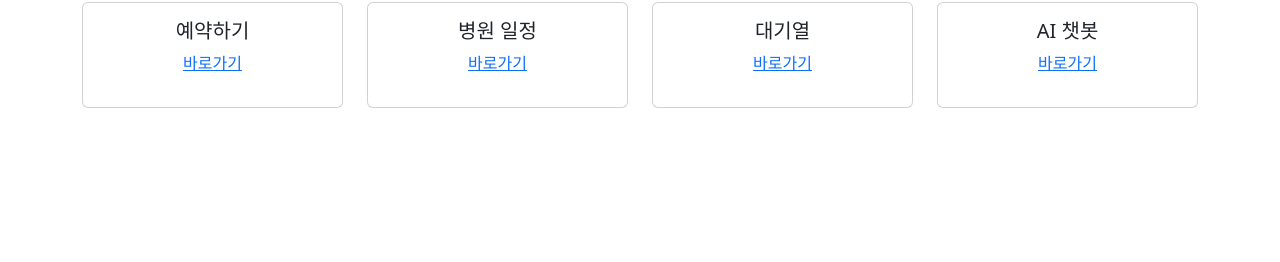
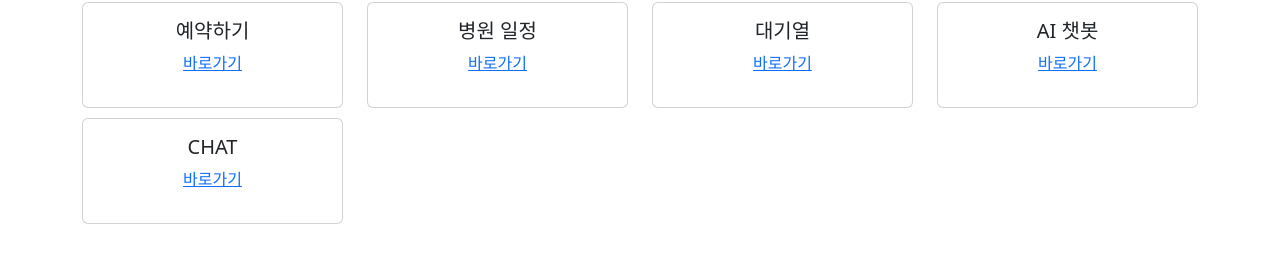
Before and after one commit to quasar2yh/KHIS, a React (Create React App) app in the folder front-react/: page / in a window 1280 px wide. Shown: the part 440-702 px from the top of the page. Built offline with nearby package versions, Linux system fonts and the light colour scheme; no server answers.

Commit message:
Update: Chat 컴포넌트에서 !Accountinfo 로딩처리

```diff
--- a/front-react/src/Layout/Footer.jsx
+++ b/front-react/src/Layout/Footer.jsx
@@ -54,8 +54,19 @@ const Footer = () => {
               </div>
             </div>
           </div>
+          <div className="col-md-3" style={{marginTop :"10px"}}>
+            <div className="card">
+              <div className="card-body">
+                <h5 className="card-title text-uppercase">Chat</h5>
+                <ul className="list-unstyled">
+                  <li><a href="/chat">바로가기</a></li>
+                </ul>
+              </div>
+            </div>
+          </div>
         </div>
       </div>
+
     </footer>
   );
 };
--- a/front-react/src/Layout/Header.jsx
+++ b/front-react/src/Layout/Header.jsx
@@ -29,8 +29,9 @@ function Header() {
         navigate('/login');
     };
 
+    console.log("Cookies:", Cookies.get());
     console.log("accountInfo: ", accountInfo);
-    console.log("Cookies:", Cookies.get());
+
     return (<>
         <Navbar expand="lg" className="bg-body-tertiary">
             <Container>
--- a/front-react/src/components/Chat.jsx
+++ b/front-react/src/components/Chat.jsx
@@ -3,66 +3,61 @@ import { getChatMessages, sendMessage, getAllUser } from '../apis/apis';
 import { useSelector } from 'react-redux';
 import './Chat.css';
 
-const Chat = ({loggedInUserId}) => {
-    // const accountInfo = useSelector(state => state.userReducer.accountInfo);
+const Chat = () => {
+    const accountInfo = useSelector(state => state.userReducer.accountInfo);
     const [messages, setMessages] = useState([]);
     const [input, setInput] = useState('');
     const [selectedUser, setSelectedUser] = useState(null);
     const [userMap, setUserMap] = useState({});
     const [users, setUsers] = useState([]);
-    // console.log("dddddddddddddddddddddd",accountInfo)
-// accountInfo에서 로그인한 유저 ID를 가져옴
 
-    // // accountInfo가 로드될 때까지 로딩 상태 유지
-    // if (!accountInfo) {
-    //     return <div>Loading chat...</div>; // 로딩 상태 표시
-    // }
 
-    // const loggedInUserId = accountInfo.id; // accountInfo가 존재할 때만 id에 접근
     useEffect(() => {
         async function fetchAllUsers() {
+            try {
                 const data = await getAllUser();
                 setUsers(data);
-      console.log("전체 유저:", data);
-
                 const userMap = data.reduce((acc, user) => {
                     acc[user.id] = `${user.last_name} ${user.first_name}`;
                     return acc;
                 }, {});
                 setUserMap(userMap);
-      console.log("Mapped users:", userMap);
+            } catch (error) {
+                console.error("Error fetching users:", error);
+            }
         }
         fetchAllUsers();
     }, []);
 
     useEffect(() => {
-    if (selectedUser) {
+        if (selectedUser && accountInfo) {
             async function fetchMessages() {
+                try {
                     const allMessages = await getChatMessages();
-        console.log("All Messages:", allMessages);
-
-        console.log("loggedInUserId:", loggedInUserId); // 로그에 출력
-        console.log("selectedUser.id:", selectedUser.id); // 로그에 출력
-
-        // 선택된 유저와 로그인한 유저 간의 메시지 필터링
                     const filteredMessages = allMessages.filter(msg =>
-          (msg.sender === loggedInUserId && msg.receiver === selectedUser.id) ||
-          (msg.sender === selectedUser.id && msg.receiver === loggedInUserId)
+                        (msg.sender === accountInfo.id && msg.receiver === selectedUser.id) ||
+                        (msg.sender === selectedUser.id && msg.receiver === accountInfo.id)
                     );
-        console.log("Filtered Messages:", filteredMessages); // 필터링된 메시지 콘솔에 출력
                     setMessages(filteredMessages);
+                } catch (error) {
+                    console.error("Error fetching messages:", error);
+                }
             }
             fetchMessages();
         }
-  }, [selectedUser, loggedInUserId]);
+    }, [selectedUser, accountInfo]);
 
     const handleSubmit = async (e) => {
         e.preventDefault();
         if (input.trim() === '' || !selectedUser) return;
 
+        try {
             const newMessage = await sendMessage(selectedUser.id, input);
             setMessages([...messages, newMessage]);
             setInput('');
+        } catch (error) {
+            console.error("Error sending message:", error);
+        }
     };
 
     const escapeHTML = (str) => {
@@ -71,6 +66,11 @@ const Chat = ({loggedInUserId}) => {
         }
         return str.replace(/&/g, "&amp;").replace(/</g, "&lt;").replace(/>/g, "&gt;");
     };
+
+    // accountInfo가 없으면 로딩 중 표시
+    if (!accountInfo) {
+        return <div>Loading chat...</div>;
+    }
 
     return (
         <div className="chat-container">
```
Lines whose indentation alone changed are shown as unchanged.
